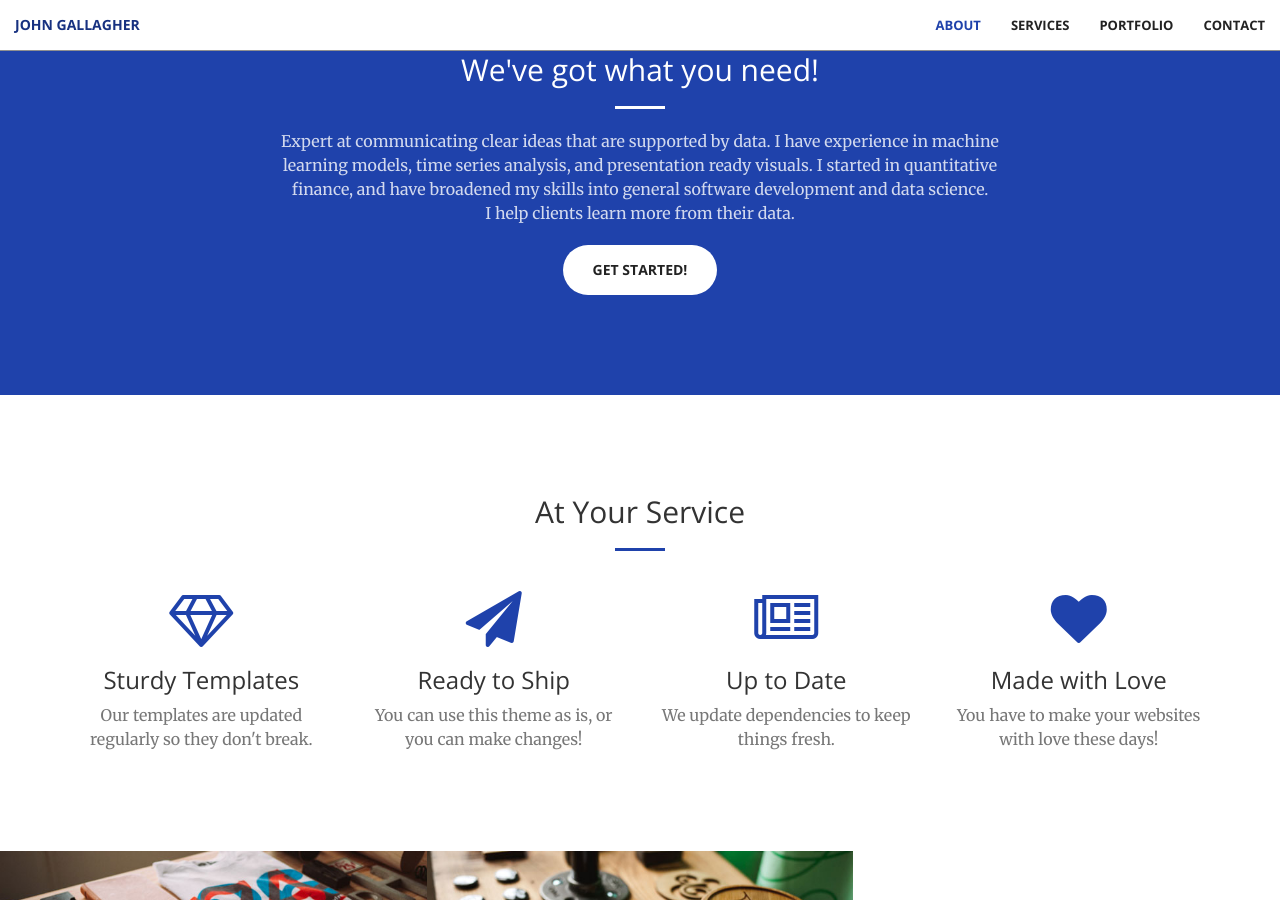
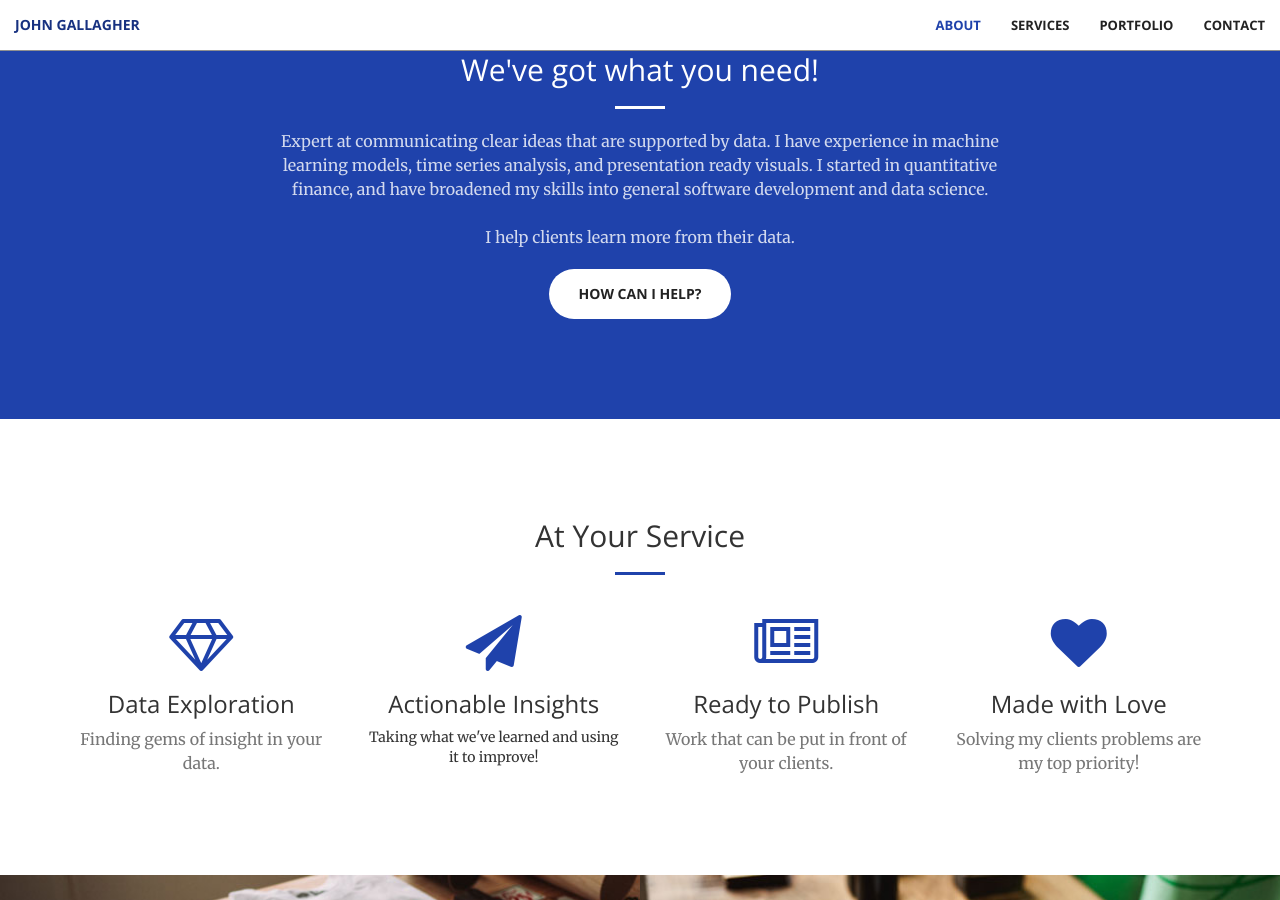
Before and after one commit to jpgallagher1/jpgallagher1.github.io, a Jekyll site: the page built from index.html, in a window 1280 px wide and 900 px high, scrolled down 947 px. Built offline with Jekyll 4.4.1, drawn with Linux system fonts in a browser that asks for light colours.

Commit message:
Polishing

```diff
--- a/_includes/about.html
+++ b/_includes/about.html
@@ -5,10 +5,11 @@
                 <h2 class="section-heading">We've got what you need!</h2>
                 <hr class="light">
                 <p class="text-faded">
-                    Expert at communicating clear ideas that are supported by data.  I have experience in machine learning models, time series analysis, and presentation ready visuals.  I started in quantitative finance, and have broadened my skills into general software development and data science. <br/>
-
+                    Expert at communicating clear ideas that are supported by data.  I have experience in machine learning models, time series analysis, and presentation ready visuals.  I started in quantitative finance, and have broadened my skills into general software development and data science.
+                    <br/>
+                    <br/>
                     I help clients learn more from their data.  </p>
-                <a href="#" class="btn btn-default btn-xl">Get Started!</a>
+                <a href="#services" class="btn btn-default btn-xl">How can I help?</a>
             </div>
         </div>
     </div>
--- a/_includes/portfolio.html
+++ b/_includes/portfolio.html
@@ -1,7 +1,7 @@
 <section class="no-padding" id="portfolio">
     <div class="container-fluid">
         <div class="row no-gutter">
-            <div class="col-lg-4 col-sm-6">
+            <div class="col-lg-6">
                 <a href="https://wordpress.com/read/feeds/94299728/posts/2280577991" class="portfolio-box">
                     <img src="img/portfolio/1.jpg" class="img-responsive" alt="">
                     <div class="portfolio-box-caption">
@@ -16,7 +16,7 @@
                     </div>
                 </a>
             </div>
-            <div class="col-lg-4 col-sm-6">
+            <div class="col-lg-6">
                 <a href="https://github.com/jpgallagher1/jpgallagher1.github.io" class="portfolio-box">
                     <img src="img/portfolio/2.jpg" class="img-responsive" alt="">
                     <div class="portfolio-box-caption">
--- a/_includes/services.html
+++ b/_includes/services.html
@@ -12,29 +12,29 @@
             <div class="col-lg-3 col-md-6 text-center">
                 <div class="service-box">
                     <i class="fa fa-4x fa-diamond wow bounceIn text-primary"></i>
-                    <h3>Sturdy Templates</h3>
-                    <p class="text-muted">Our templates are updated regularly so they don't break.</p>
+                    <h3>Data Exploration</h3>
+                    <p class="text-muted">Finding gems of insight in your data.</p>
                 </div>
             </div>
             <div class="col-lg-3 col-md-6 text-center">
                 <div class="service-box">
                     <i class="fa fa-4x fa-paper-plane wow bounceIn text-primary" data-wow-delay=".1s"></i>
-                    <h3>Ready to Ship</h3>
-                    <p class="text-muted">You can use this theme as is, or you can make changes!</p>
+                    <h3>Actionable Insights</h3>
+                    <p class="text-muted"></p>Taking what we've learned and using it to improve!</p>
                 </div>
             </div>
             <div class="col-lg-3 col-md-6 text-center">
                 <div class="service-box">
                     <i class="fa fa-4x fa-newspaper-o wow bounceIn text-primary" data-wow-delay=".2s"></i>
-                    <h3>Up to Date</h3>
-                    <p class="text-muted">We update dependencies to keep things fresh.</p>
+                    <h3>Ready to Publish</h3>
+                    <p class="text-muted">Work that can be put in front of your clients.</p>
                 </div>
             </div>
             <div class="col-lg-3 col-md-6 text-center">
                 <div class="service-box">
                     <i class="fa fa-4x fa-heart wow bounceIn text-primary" data-wow-delay=".3s"></i>
                     <h3>Made with Love</h3>
-                    <p class="text-muted">You have to make your websites with love these days!</p>
+                    <p class="text-muted">Solving my clients problems are my top priority!</p>
                 </div>
             </div>
         </div>
```
